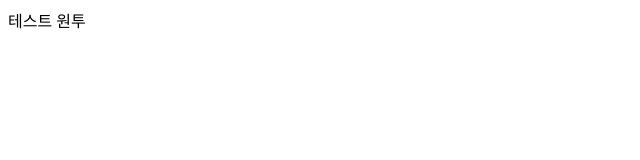
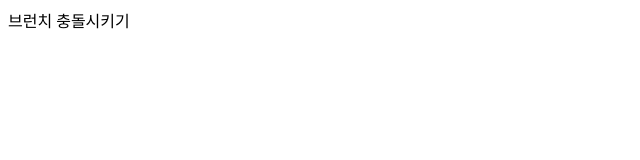
Before and after one commit to Lime007/Git-Tutorial, a plain HTML site: page index.html in a window 1280 px wide. Shown: the full height of the page, 0-640 px from the left. Drawn offline with Linux system fonts and the light colour scheme.

Commit message:
수정하기

```diff
--- a/index.html
+++ b/index.html
@@ -7,6 +7,6 @@
     <title>Document</title>
 </head>
 <body>
-    테스트 원투
+    브런치 충돌시키기
 </body>
 </html>
```
